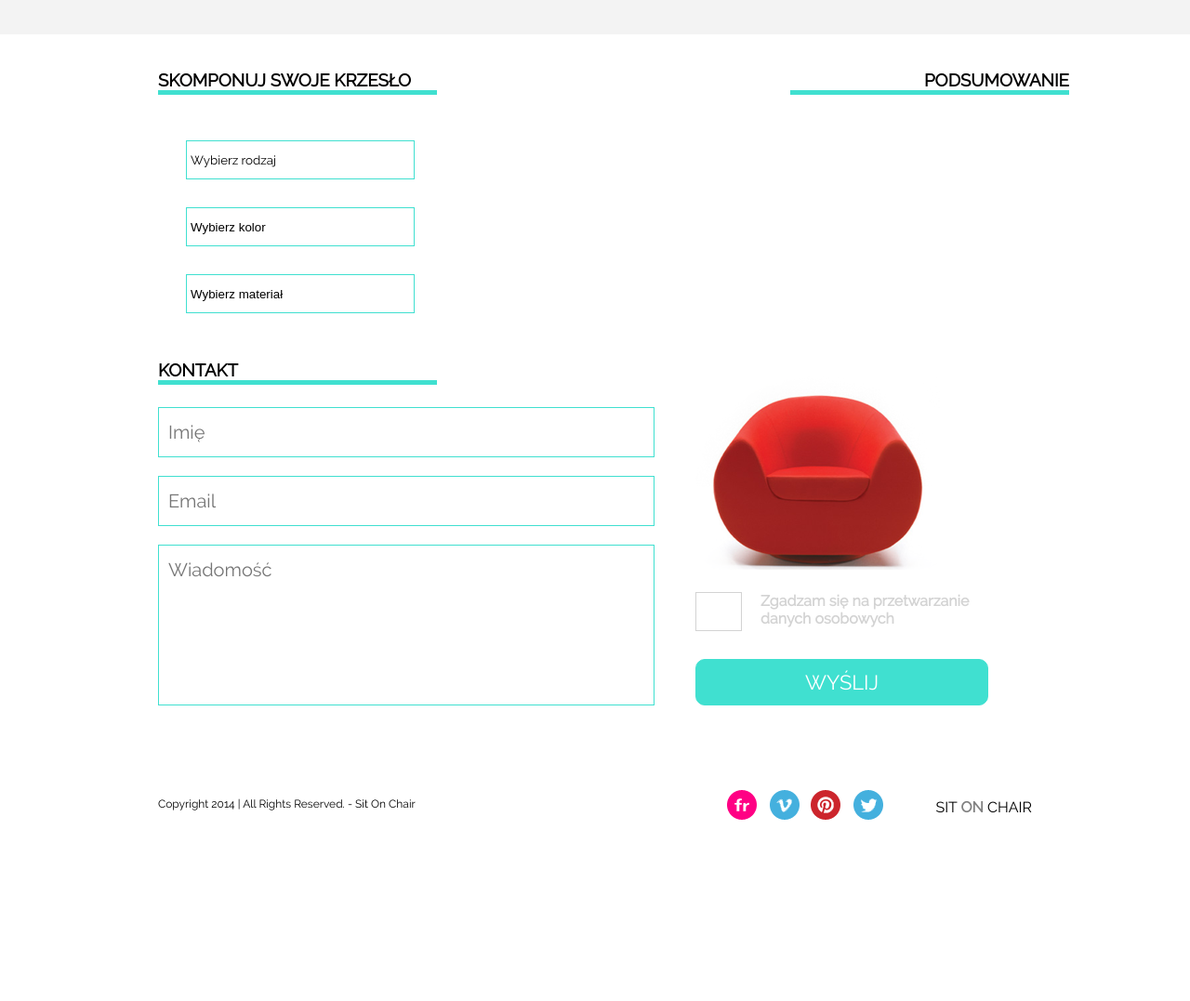
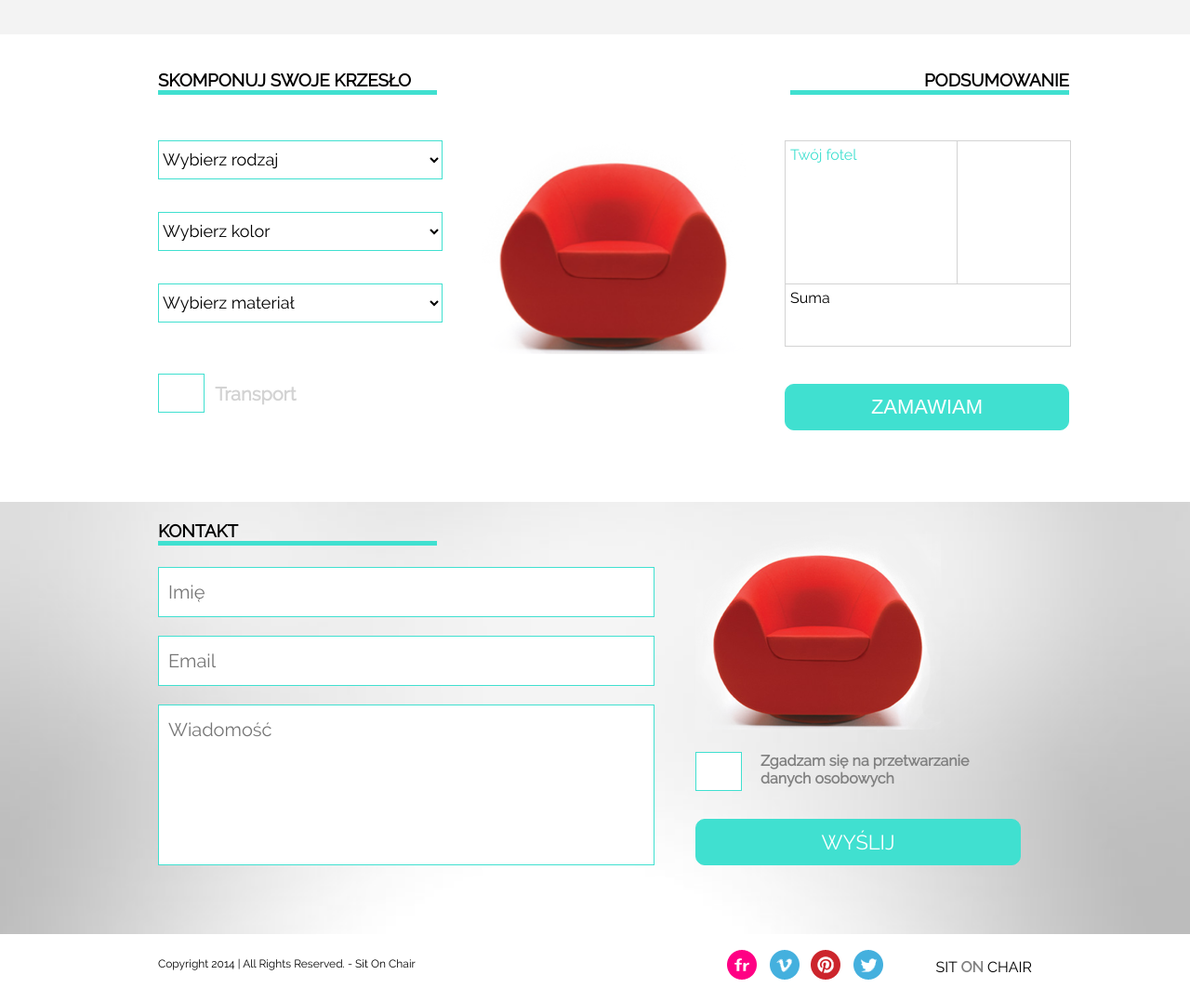
Before and after one commit to JoannaAsia/Sit_on_a_Chair-HTML-CSS-warsztat, a plain HTML site: page index.html in a window 1280 px wide. Shown: the part 1321-2398 px from the top of the page at 93% size. Before the commit the page ends 2226 px from the top, so only its background shows below. Drawn offline with nearby package versions, Linux system fonts and the light colour scheme.

Commit message:
new section added

```diff
--- a/css/style.css
+++ b/css/style.css
@@ -158,7 +158,7 @@ span {
     margin: 50px 0;
     display: none;
     position: absolute;
-    left: 122px;
+    left: 200px;
 }
 
 .headerChairs:nth-of-type(1) {
@@ -198,6 +198,14 @@ a.button {
     padding: 0 20px;
     border: 1px solid rgb(230, 230, 230);
     font-size: 14px;
+    transition: width .3s, height .6s;
+}
+
+#section1Text:hover {
+    width: 265px;
+    height: 210px;
+    background-color: #EFFFFF;
+    box-shadow: -7px -5px 5px grey;
 }
 
 h4 {
@@ -207,6 +215,13 @@ h4 {
 
 .inlineBlockSec1 img {
     width: 300px;
+    transition: width .3s, height .6s;
+}
+
+.inlineBlockSec1 img:hover {
+    width: 305px;
+    height: 210px;
+    box-shadow: -7px -5px 5px grey;
 }
 
 #chairClaire {
@@ -218,7 +233,7 @@ div.chair_img {
     position: absolute;
     z-index: 1;
     bottom: 20px;
-    width: 300px;
+    width: 100%;
     background-color: rgba(255, 255, 255, 0.5);
     line-height: 20px;
     color: black;
@@ -448,6 +463,13 @@ div.chair_img p {
 }
 
 /* stylowanie sekcji 3 */
+.flexbox{
+    height: 400px;
+    display: flex;
+    justify-content: space-between;
+    align-items: top;
+}
+
 .leftFloat {
     float: left;
 }
@@ -456,6 +478,7 @@ div.chair_img p {
     text-align: right;
 }
 .designYourChair {
+    height: 350px;
     width: 30%;
     margin-left: 40px;
 }
@@ -466,15 +489,17 @@ div.chair_img p {
     border: 1px solid turquoise;
     height: 20px;
     padding: 10px;
-    margin: 30px;
+    margin: 30px 0 35px 0;
     position: relative;
 
 }
 
 .selectContainer select {
     background: transparent;
+    width: 100%;
     border: 0;
-    width: 120%;
+    font-size: 18px;
+    font-family: "ralewayregular";
     display: block;
     position: absolute;
     right:0;
@@ -483,15 +508,75 @@ div.chair_img p {
     left:0;
 }
 
-.selectContainer option p {
-    position: relative;
-    padding: 10px;
+#checkboxText2 {
+    float: right;
+    width: 80%;
+    margin: 30px 0;
+    color: lightgrey;
+    font-size: 20px;
 }
 
+#checkboxText2 + p {
+    margin-top: 10px;
+    border: 1px solid turquoise;
+}
 
+.redChair {
+    height: 230px;
+    width: 28%;
+    margin: 30px 0;
+}
+.summary {
+    width: 30%;
+}
 
+.yourOrder {
+    height: 220px;
+    width: 100%;
+    margin: 30px 0;
+    position: relative;
+    border: 1px solid lightgrey;
+}
+
+#yourChair {
+    width: 60%;
+    height: 70%;
+    border-right: 1px solid lightgrey;
+    position: absolute;
+    top: 0;
+    left: 0;
+}
+
+#yourChair p {
+    margin: 5px;
+    color: turquoise;
+}
+
+#yourCost {
+    width: 40%;
+    height: 70%;
+    position: absolute;
+    top: 0;
+    right: 0;
+}
+
+#yourTotalCost {
+    width: 100%;
+    height: 30%;
+    border-top: 1px solid lightgrey;
+    position: absolute;
+    bottom: 0;
+}
+#yourTotalCost p {
+    margin: 5px;
+}
 
 /* stylowanie sekcji 4 */
+#sec4background {
+    background-image: url(../images/grey-background.jpg);
+    background-size: 100%;
+    background-repeat: no-repeat;
+}
 
 .inlineBlockSec4 {
     height: 400px;
@@ -533,13 +618,14 @@ input[type="checkbox"] {
 }
 
 input[type="checkbox"] + label p {
-    display: inline-block;
+    background: white;
     width: 48px;
     height: 40px;
     margin: 20px 0;
     vertical-align: middle;
     cursor: pointer;
-    border: 1px solid lightgrey;
+    border: 1px solid turquoise;
+    display: inline-block;
     float: left;
 }
 
@@ -548,7 +634,7 @@ input[type="checkbox"]:checked + label p {
 }
 
 span#checkboxText {
-    color: lightgrey;
+    color: grey;
     width: 80%;
     margin: 20px 0;
     float: right;
@@ -561,7 +647,7 @@ span#checkboxText {
     color: white;
     background-color: turquoise;
     height: 50px;
-    width: 90%;
+    width: 100%;
     margin-top: 10px;
     border: 1px solid turquoise;
     border-radius: 10px;
@@ -599,3 +685,10 @@ p.foot_right span {
     color: grey;
     font-weight: bold;
 }
+
+
+@keyframes scaleUp {
+    from {
+
+    }
+}
--- a/index.html
+++ b/index.html
@@ -152,9 +152,9 @@
             <h3 class="bottomBorder leftFloat">Skomponuj swoje krzesło</h3>
             <h3 class="bottomBorder rightFloat">Podsumowanie</h3>
             <div class="clear"></div>
+            <div class="flexbox">
                 <div class="designYourChair">
                     <div class="selectContainer">
-                    <form>
                         <select>
                             <option value="" disabled selected>Wybierz rodzaj</option>
                             <option value="Clair">chair Clair</option>
@@ -179,15 +179,25 @@
                             <option value="suede">zamsz</option>
                         </select>
                     </div>
-                </form>
+                    <input type="checkbox" id="checkbox2">
+                    <label for="checkbox2">
+                        <p></p><span id="checkboxText2">Transport</span></label>
+                    <div class="clear"></div>
                 </div>
-            <div></div>
-            <div></div>
+                <img src="images/red_chair.png" class="redChair">
+                <div class="summary">
+                    <div class="yourOrder">
+                        <div id="yourChair"><p>Twój fotel</p></div>
+                        <div id="yourCost"></div>
+                        <div id="yourTotalCost"><p>Suma</p></div>
+                    </div>
+                    <input type="submit" class="submitButton" value="ZAMAWIAM">
+                </div>
             </div>
         </div>
     </section>
     <!-- sekcja 4 -->
-    <section>
+    <section id="sec4background">
         <div class="main_width">
             <h3 class="bottomBorder">Kontakt</h3>
             <form class="inlineBlockSec4">
--- a/js/project.js
+++ b/js/project.js
@@ -1,5 +1,5 @@
 $(document).ready(function() {
-//1. zakłożenie eventów na buttony w headerze
+    //1. zakłożenie eventów na buttony w headerze
     //przypisuje buttony (strzałki) do zmiennych
     var prevBtn = $('.arrowBtn:first-child');
     var nextBtn = $('.arrowBtn:last-child');
@@ -29,7 +29,7 @@ $(document).ready(function() {
         }
     });
 
-//2. sekcja pierwsza chair Clair chair Margarita
+    //2. sekcja pierwsza chair Clair chair Margarita
 
     var chairClairePic = $('#chairClaire').find('img');
     var chairMargaritaPic = $('#chairMargarita').find('img');
@@ -39,26 +39,26 @@ $(document).ready(function() {
     newParagraph.appendTo(newTextBox);
     //maybe have to use DISPLAY NONE?????????
     //krzesło 1; eventy na elementach sekcji 1
-    chairClairePic.on('mouseover', function(){
+    chairClairePic.on('mouseover', function() {
         chairClairePic.next('div.chair_img').hide();
     });
-    chairClairePic.on('mouseout', function(){
+    chairClairePic.on('mouseout', function() {
         chairClairePic.next('div.chair_img').show();
     });
 
-    chairClairePic.on('click', function(){
-        newTextBox.insertAfter(chairClairePic);
+    // chairClairePic.on('click', function() {
+    //     newTextBox.insertAfter(chairClairePic);
         // if (newTextBox.is(':visible')){
         // newTextBox.hide();
         // } else {
         //     newTextBox.show();
         // }
-    });
+    // });
     //krzesło 2
-    chairMargaritaPic.on('mouseover', function(){
+    chairMargaritaPic.on('mouseover', function() {
         chairMargaritaPic.next('div.chair_img').hide();
     });
-    chairMargaritaPic.on('mouseout', function(){
+    chairMargaritaPic.on('mouseout', function() {
         chairMargaritaPic.next('div.chair_img').show();
     });
 
```
Also changed, not shown: images/grey-background.jpg (added). Lines whose indentation alone changed are shown as unchanged.
